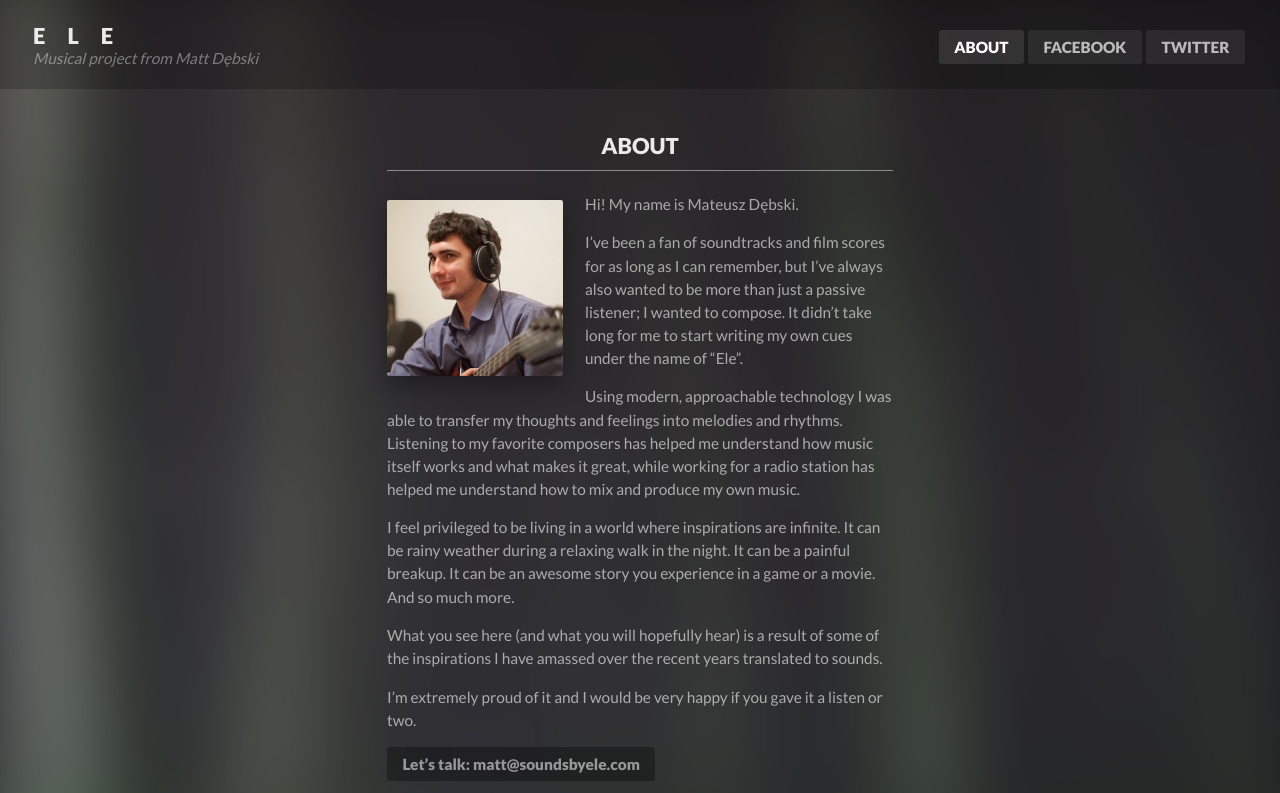
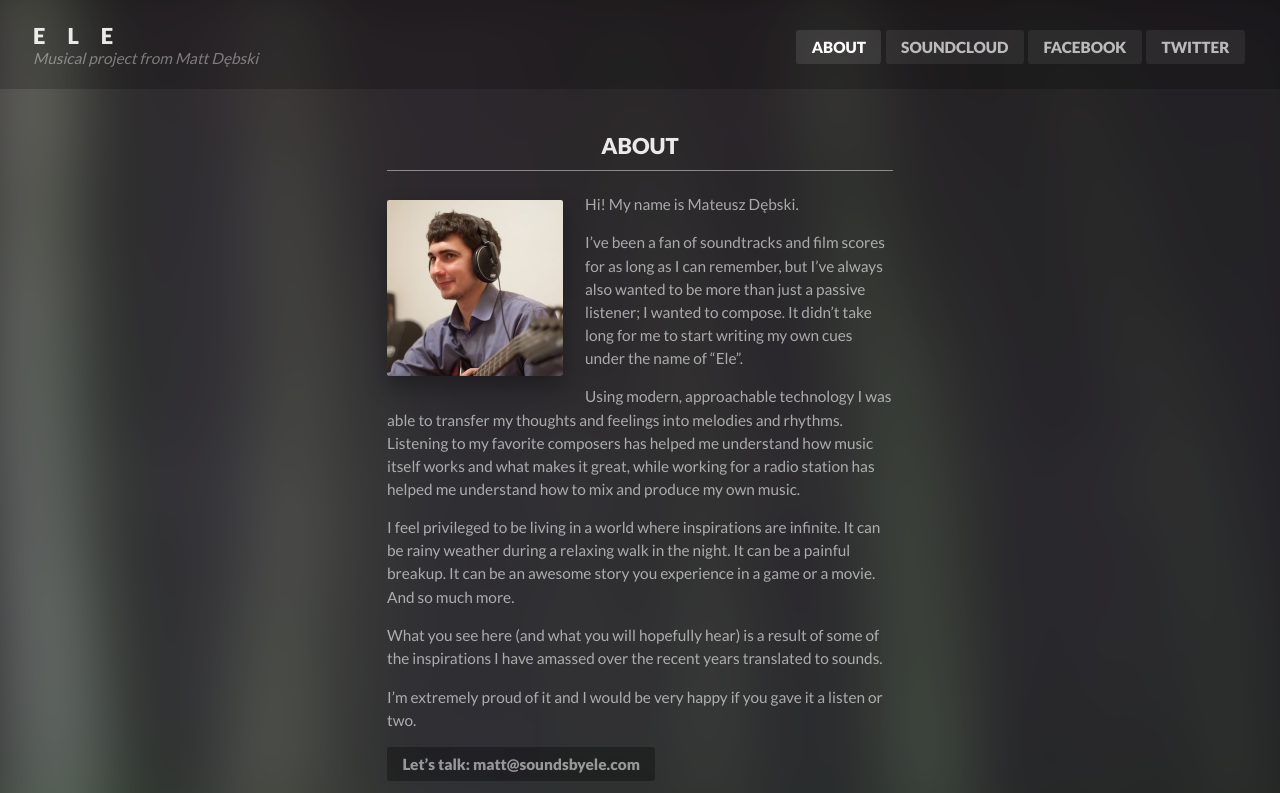
Before and after one commit to elemusic/elemusic.github.io, a plain HTML site: page about.html in a window 1280 px wide. Shown: the top 793 px of the page. Drawn offline with Linux system fonts and the light colour scheme.

Commit message:
added soundcloud link

```diff
--- a/about.html
+++ b/about.html
@@ -28,7 +28,7 @@
 	</a>
 
 	<nav>
-		<ol><li><a id="active" href="about.html">ABOUT</a></li><li><a href="https://www.facebook.com/soundsbyele/">FACEBOOK</a></li><li><a href="https://twitter.com/mattele/">TWITTER</a></li></ol>
+		<ol><li><a id="active" href="about.html">ABOUT</a></li><li><a href="https://soundcloud.com/mateusz-d-bski">SOUNDCLOUD</a></li><li><a href="https://www.facebook.com/soundsbyele/">FACEBOOK</a></li><li><a href="https://twitter.com/mattele/">TWITTER</a></li></ol>
 	</nav>
 
 </header>
```
Also changed, not shown: index.html (+1 -1 lines).
